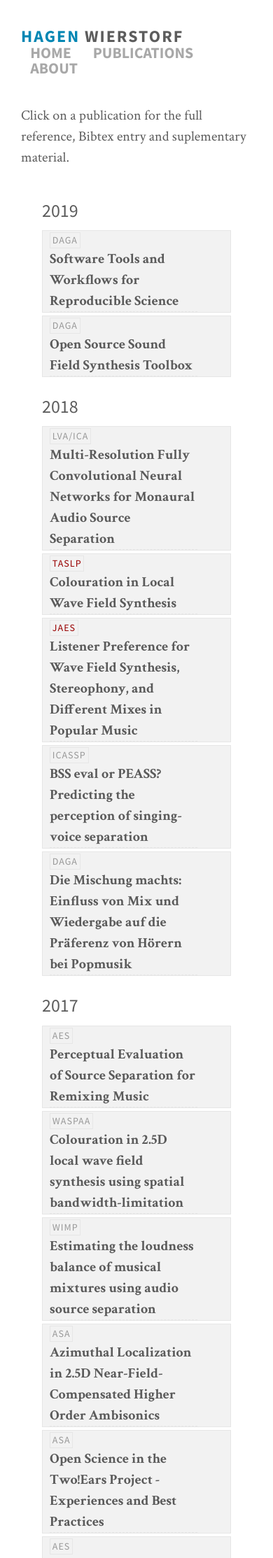
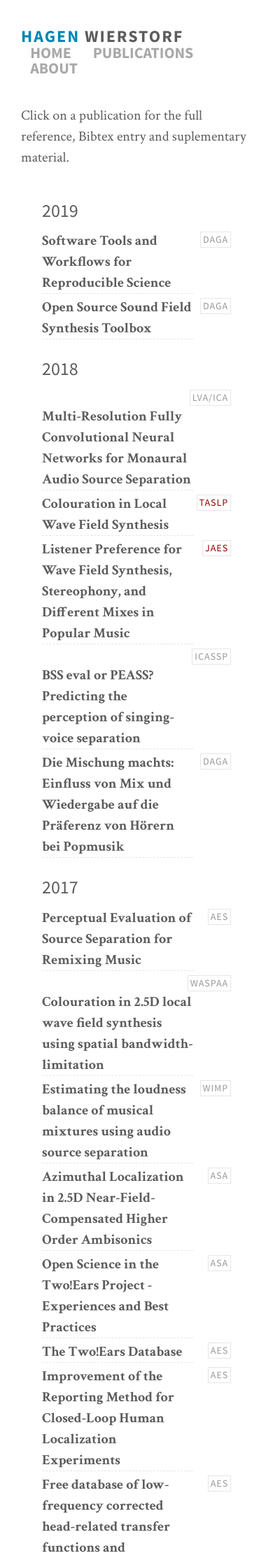
Before and after one commit to hagenw/hagenw.github.io, a Jekyll site: the page built from publications.html, in a window 390 px wide. Shown: the top 2227 px of the page at 70% size. Built offline with Jekyll 4.4.1, drawn with Linux system fonts in a browser that asks for light colours; some web fonts are replaced.

Commit message:
White background at publications and small display

```diff
--- a/assets/scss/_layout.scss
+++ b/assets/scss/_layout.scss
@@ -315,17 +315,15 @@ ul.project {
 // This applies from 0px to 600px
 @media (max-width: 600px) {
   .date-label {
-    float: left !important;
     border: 0;
     margin-left: 0 !important;
     margin-top: 2px;
-    margin-right: 1em;
   }
 
   .post-item {
-    border: 1px solid lighten($light-gray-color, 10%);
-    padding: 0 0.5em;
-    background: lighten($light-gray-color, 15%);
+    .article-title {
+      width: 80%;
+    }
   }
 
   .post-link {
```
